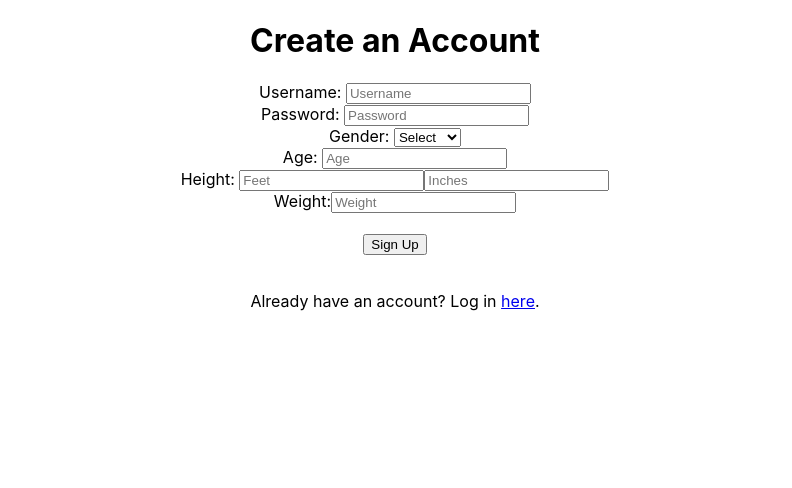
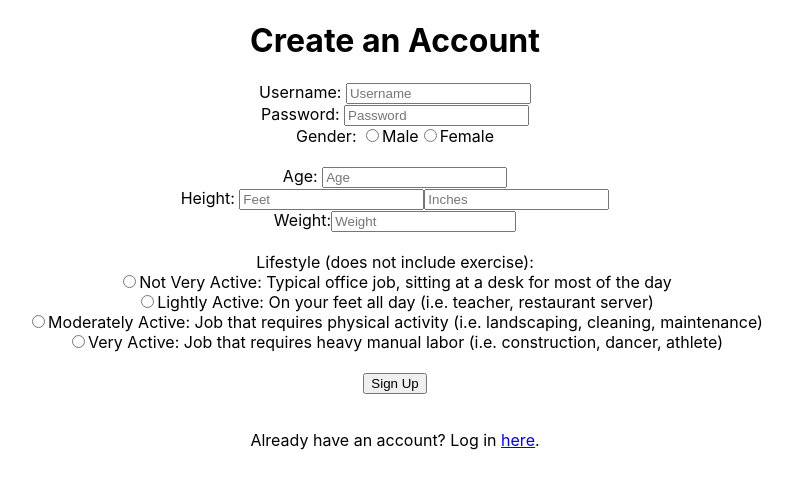
Before and after one commit to ahotchkin/react-fitness-frontend, a React (Create React App) app: page /signup in a window 1280 px wide. Shown: the top 488 px of the page, without its empty margins (245-1037 px from the left). Built offline with nearby package versions, Linux system fonts and the light colour scheme; no server answers.

Commit message:
Add lifestyle to state, write function to calculate daily calorie goal based on user info, pass this info to signUp action creator

```diff
--- a/src/components/SignUp.js
+++ b/src/components/SignUp.js
@@ -14,6 +14,58 @@ class SignUp extends Component {
     height_feet: "",
     height_inches: "",
     weight: "",
+    lifestyle: "",
+  }
+
+
+  calculateDailyCalorieGoal = () => {
+    let bmr = 0
+    //
+    let activity = 0
+
+    if (this.state.lifestyle === "notActive") {
+      activity = 1.3
+    } else if (this.state.lifestyle === "lightlyActive") {
+      activity = 1.55
+    } else if (this.state.lifestyle === "moderatelyActive") {
+      activity = 1.65
+    } else if (this.state.lifestyle === "veryActive") {
+      activity = 1.8
+    }
+
+
+    if (this.state.gender === "male") {
+      // BMR = 10W + 6.25H - 5A + 5
+      bmr = ((10 * (parseFloat(this.state.weight) * 0.453592)) + (6.25 * (((parseInt(this.state.height_feet) * 12) + parseFloat(this.state.height_inches)) * 2.54)) - (5 * parseInt(this.state.age)) + 5) * activity
+    } else if (this.state.gender === "female") {
+      // BMR = 10W + 6.25H - 5A - 161
+      bmr = (10 * ((parseFloat(this.state.weight) * 0.453592)) + (6.25 * (((parseInt(this.state.height_feet) * 12) + parseFloat(this.state.height_inches)) * 2.54)) - (5 * parseInt(this.state.age)) - 161) * activity
+
+    }
+    console.log(parseInt(bmr))
+    return parseInt(bmr)
+    // console.log(this.state.lifestyle)
+    // console.log(activity)
+    // return activity
+    // Mifflin-St Jeor Equation:
+    // For men:
+    // BMR = 10W + 6.25H - 5A + 5
+    // For women:
+    // BMR = 10W + 6.25H - 5A - 161
+
+    // W is body weight in kg
+    // H is body height in cm
+    // A is age
+
+    // to get weight from lbs to kg => * by 0.453592
+    // to get height from ft to cm => ((height_feet * 12) + height_inches) * 2.54
+
+    // Lifestyle:
+    // Not active: * 1.3
+    // Lightly active: * 1.55
+    // Moderately active: * 1.65
+    // Very active: * 1.8
+
   }
 
   handleOnChange = event => {
@@ -27,8 +79,10 @@ class SignUp extends Component {
 
   handleOnSubmit = event => {
     event.preventDefault()
+    const dailyCalorieGoal = this.calculateDailyCalorieGoal()
+    {console.log(dailyCalorieGoal)}
 
-    this.props.signUp(this.state, this.props.history)
+    this.props.signUp(this.state, dailyCalorieGoal, this.props.history)
     this.setState({
       username: "",
       password: "",
@@ -37,6 +91,7 @@ class SignUp extends Component {
       height_feet: "",
       height_inches: "",
       weight: "",
+      lifestyle: "",
     })
 
   }
@@ -69,11 +124,33 @@ class SignUp extends Component {
           <br />
 
           <label>Gender: </label>
+          {/*
           <select name="gender" defaultValue="DEFAULT" onChange={this.handleOnChange}>
             <option value="DEFAULT" disabled hidden>Select</option>
             <option value="male">Male</option>
             <option value="female">Female</option>
           </select>
+          */}
+
+          <input
+            type="radio"
+            name="gender"
+            value="male"
+            onChange={this.handleOnChange}
+          />
+          <label>Male</label>
+
+          <input
+            type="radio"
+            name="gender"
+            value="female"
+            onChange={this.handleOnChange}
+          />
+          <label>Female</label><br />
+          {/*
+          <input type="radio" id="other" name="gender" value="other">
+          <label for="other">Other</label>
+          */}
 
           <br />
 
@@ -114,6 +191,42 @@ class SignUp extends Component {
             type="text"
             onChange={this.handleOnChange}
           />
+
+          <br /><br />
+
+          <label>Lifestyle (does not include exercise): </label>
+          <br />
+          <input
+            type="radio"
+            name="lifestyle"
+            value="notActive"
+            onChange={this.handleOnChange}
+          />
+          <label>Not Very Active: Typical office job, sitting at a desk for most of the day</label>
+          <br />
+          <input
+            type="radio"
+            name="lifestyle"
+            value="lightlyActive"
+            onChange={this.handleOnChange}
+          />
+          <label>Lightly Active: On your feet all day (i.e. teacher, restaurant server)</label>
+          <br />
+          <input
+            type="radio"
+            name="lifestyle"
+            value="moderatelyActive"
+            onChange={this.handleOnChange}
+          />
+          <label>Moderately Active: Job that requires physical activity (i.e. landscaping, cleaning, maintenance)</label>
+          <br />
+          <input
+            type="radio"
+            name="lifestyle"
+            value="veryActive"
+            onChange={this.handleOnChange}
+          />
+          <label>Very Active: Job that requires heavy manual labor (i.e. construction, dancer, athlete)</label>
 
           <br /><br />
 
```
